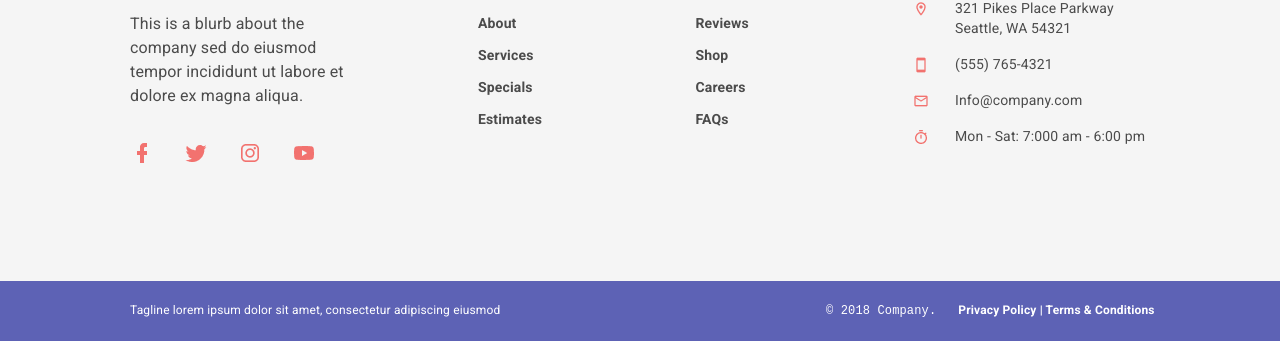
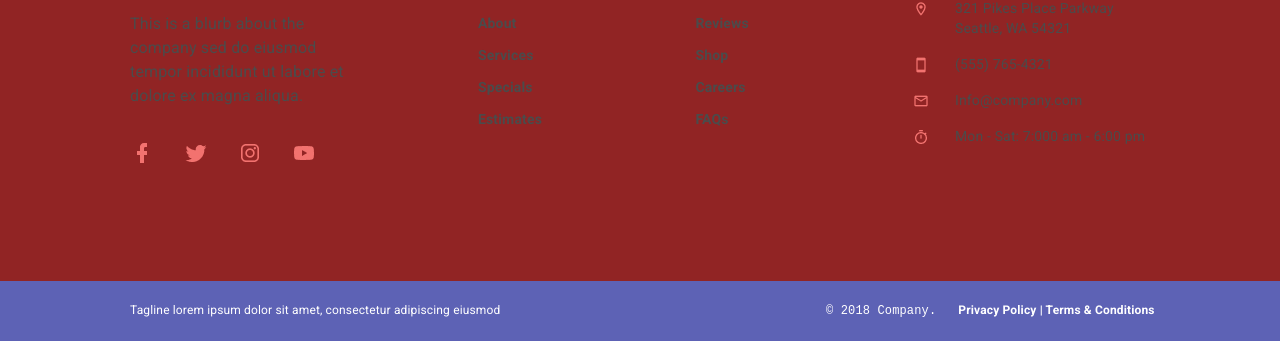
Before and after one commit to ChinChoCho/git-test, a plain HTML site: page index.html in a window 1280 px wide. Shown: the part 5422-5763 px from the top of the page. Drawn offline with Linux system fonts and the light colour scheme; files whose address does not match are found by name.

Commit message:
изменили цвет футера

```diff
--- a/css/footer.css
+++ b/css/footer.css
@@ -1,5 +1,5 @@
 .footer {
-    background: #F5F5F5;
+    background: #912424;
 }
 
 .footer__header {
```
